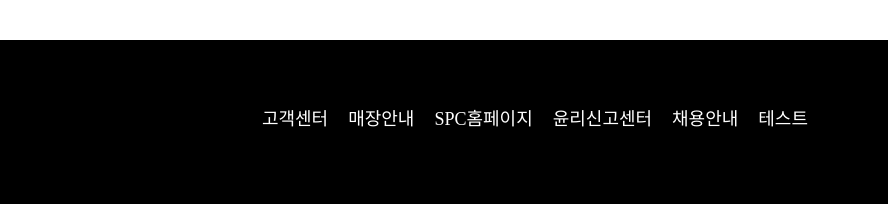
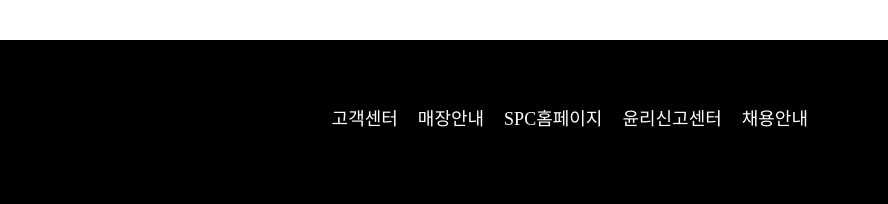
Before and after one commit to bunnydum/dltjswo, a plain HTML site: page eggslut/index.html in a window 1280 px wide. Shown: the part 8626-8830 px from the top of the page, 392-1280 px from the left. Drawn offline with nearby package versions, Linux system fonts and the light colour scheme; a web font is replaced by a local one.

Commit message:
테스트 원상복구

```diff
--- a/eggslut/index.html
+++ b/eggslut/index.html
@@ -238,8 +238,6 @@
                     <a href="#">SPC홈페이지</a>
                     <a href="#">윤리신고센터</a>
                     <a href="#">채용안내</a>
-                    <a href="#">테스트</a>
-
                 </div>
             </div>
         </footer>
```
